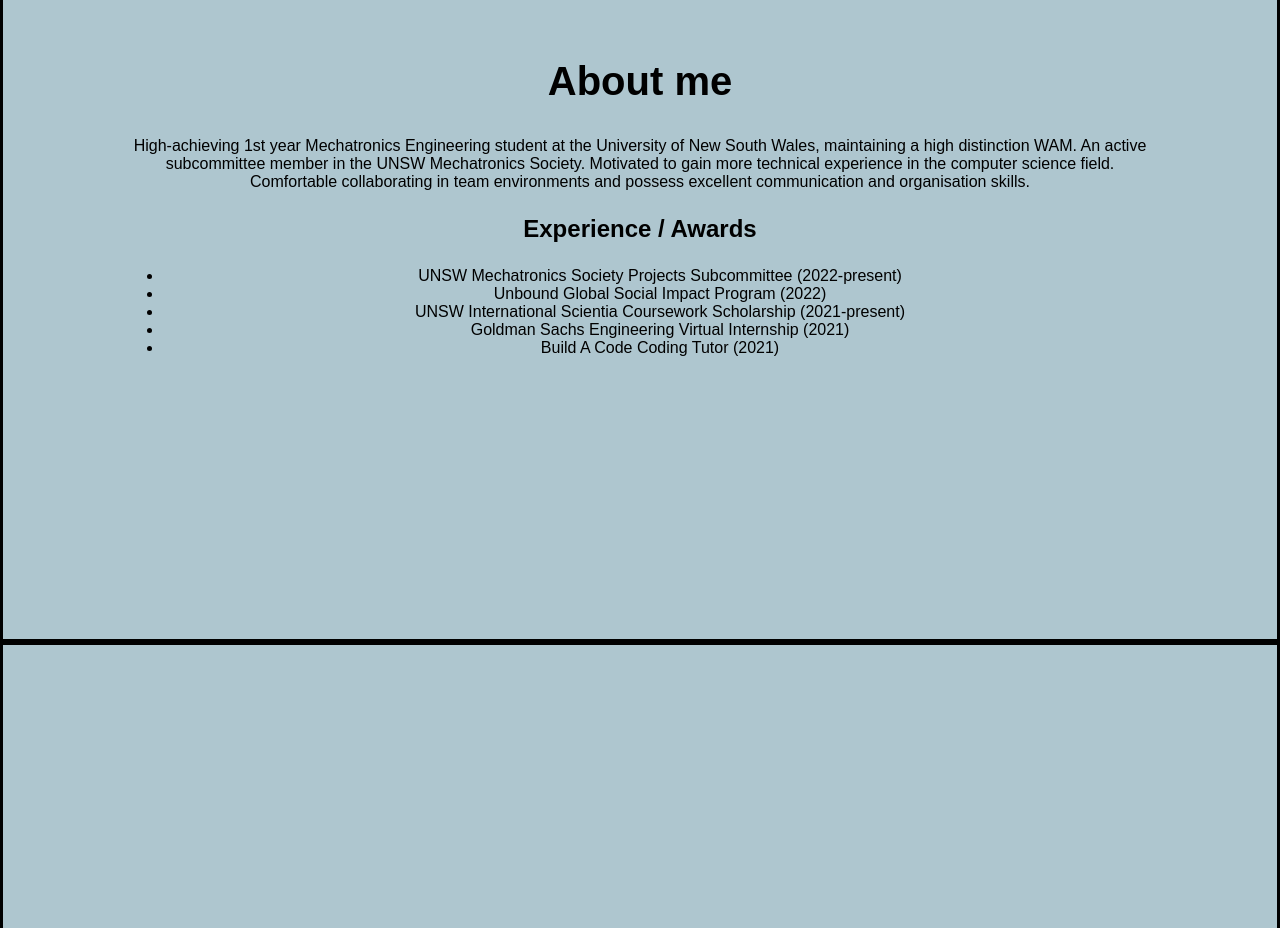
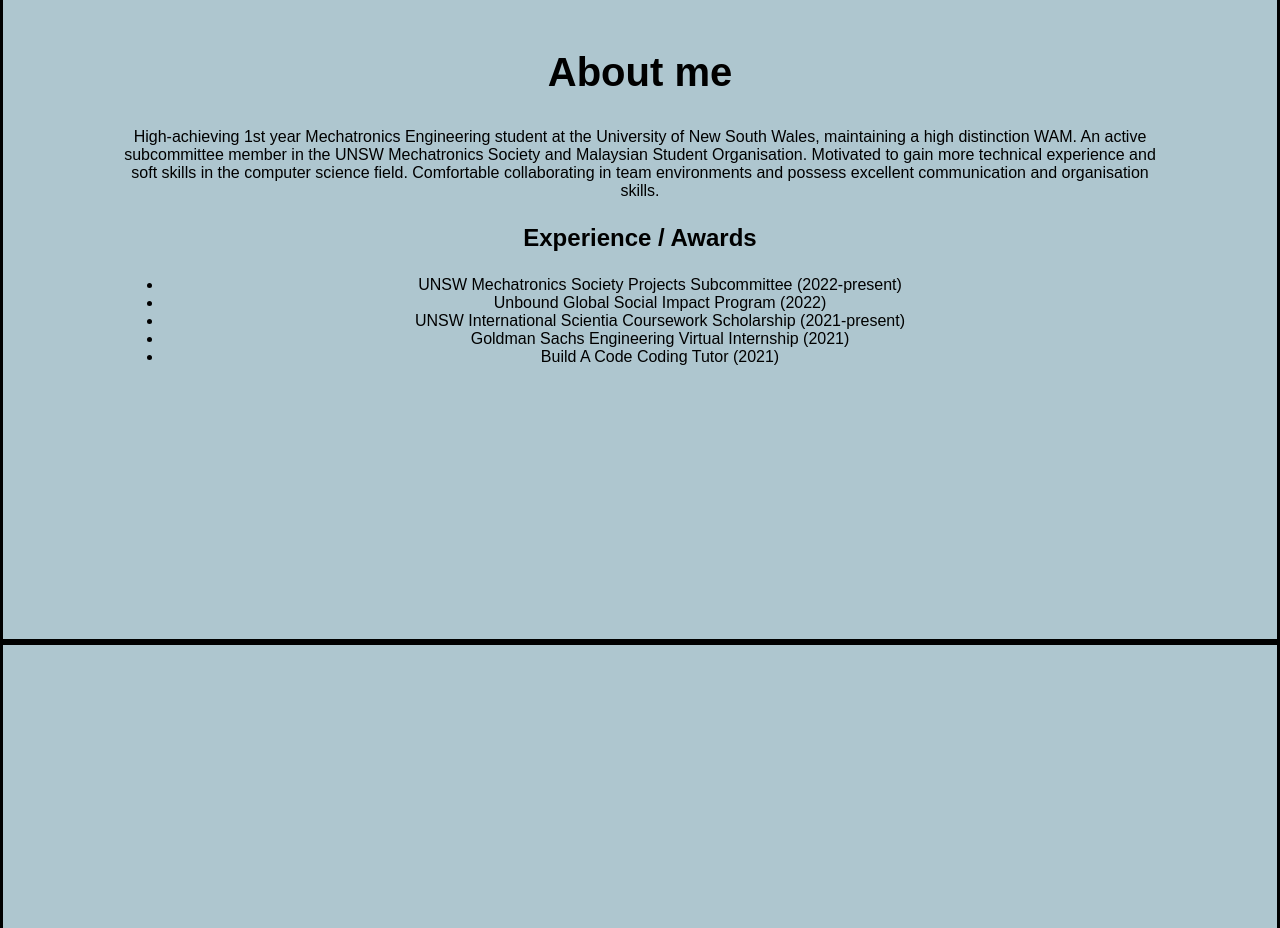
Before and after one commit to nicoleleoww/basicwebsite, a plain HTML site: page index.html in a window 1280 px wide. Shown: the part 1180-2108 px from the top of the page. Drawn offline with Linux system fonts and the light colour scheme.

Commit message:
added about me description

```diff
--- a/index.html
+++ b/index.html
@@ -29,7 +29,7 @@
 			<section id="about">
 				<div class="section-inner">
 					<h2>About me</h2>
-					<p>High-achieving 1st year Mechatronics Engineering student at the University of New South Wales, maintaining a high distinction WAM. An active subcommittee member in the UNSW Mechatronics Society. Motivated to gain more technical experience in the computer science field. Comfortable collaborating in team environments and possess excellent communication and organisation skills.</p>
+					<p>High-achieving 1st year Mechatronics Engineering student at the University of New South Wales, maintaining a high distinction WAM. An active subcommittee member in the UNSW Mechatronics Society and Malaysian Student Organisation. Motivated to gain more technical experience and soft skills in the computer science field. Comfortable collaborating in team environments and possess excellent communication and organisation skills.</p>
 					<h3>Experience / Awards</h3>
 					<ul>
 						<li>UNSW Mechatronics Society Projects Subcommittee (2022-present)</li>
```
